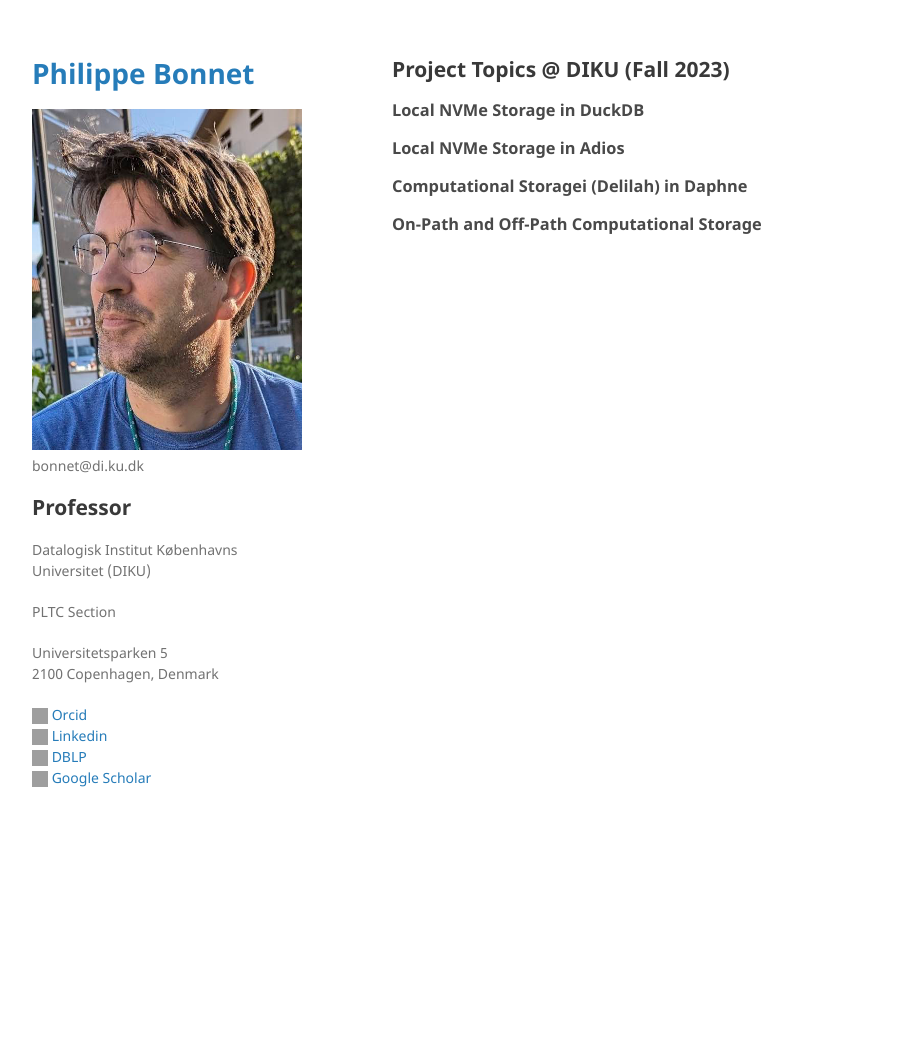
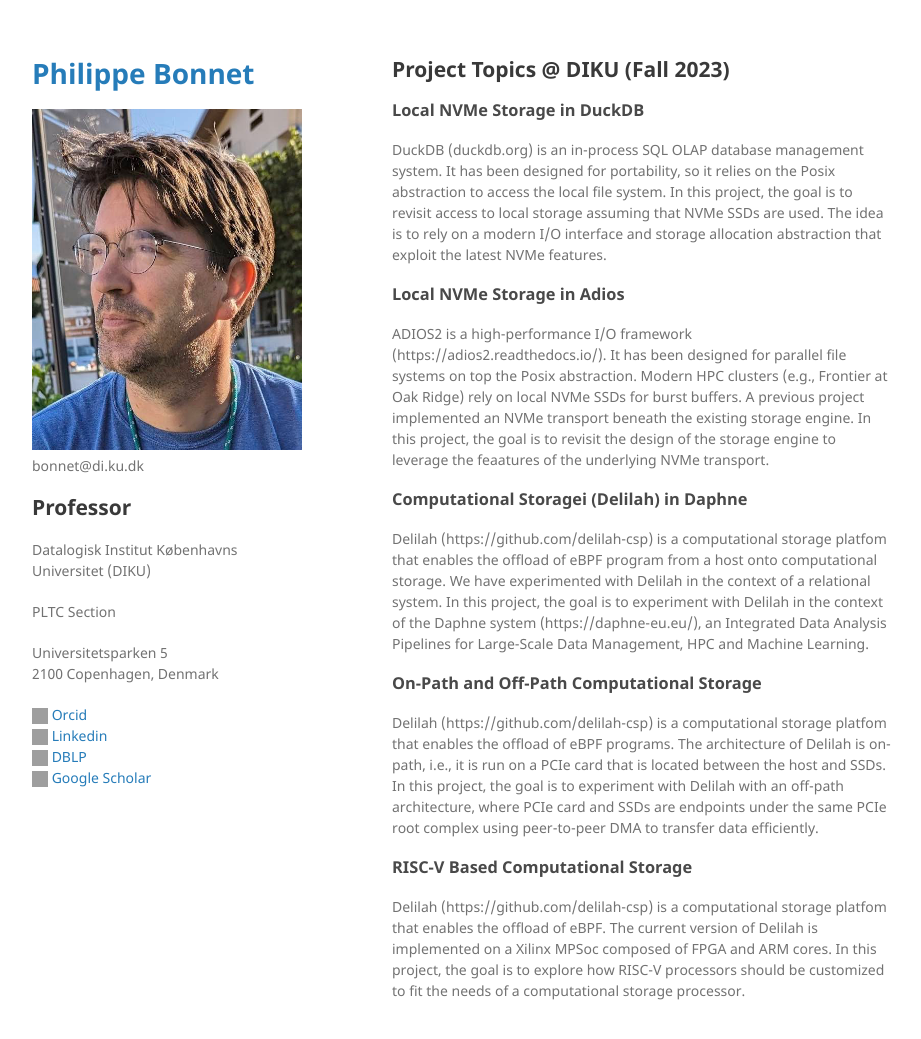
Before and after one commit to bonnet-p/bonnet-p.github.io, a Jekyll site: the page built from docs/projects.md, in a window 1280 px wide and 1071 px high. Shown: the top 1039 px of the window, without its empty margins (178-1099 px from the left). Built offline with Jekyll 4.4.1, drawn with Linux system fonts in a browser that asks for light colours; our own code applies the rules of GitHub Pages for plain Markdown files; grey boxes are pictures that could not be loaded.

Commit message:
Fixed Projects

```diff
--- a/docs/projects.md
+++ b/docs/projects.md
@@ -2,11 +2,40 @@
 
 ### Local NVMe Storage in DuckDB
 
+DuckDB (duckdb.org) is an in-process SQL OLAP database management system.
+It has been designed for portability, so it relies on the Posix abstraction to access
+the local file system. In this project, the goal is to revisit access to local storage
+assuming that NVMe SSDs are used. The idea is to rely on a modern I/O interface and
+storage allocation abstraction that exploit the latest NVMe features.
 
 ### Local NVMe Storage in Adios
 
+ADIOS2 is a high-performance I/O framework (https://adios2.readthedocs.io/).
+It has been designed for parallel file systems on top the Posix abstraction.
+Modern HPC clusters (e.g., Frontier at Oak Ridge) rely on local NVMe SSDs for burst buffers.
+A previous project implemented an NVMe transport beneath the existing storage engine.
+In this project, the goal is to revisit the design of the storage engine
+to leverage the feaatures of the underlying NVMe transport.
 
 ### Computational Storagei (Delilah) in Daphne
 
+Delilah (https://github.com/delilah-csp) is a computational storage platfom that enables the offload of eBPF
+program from a host onto computational storage. We have experimented with Delilah
+in the context of a relational system. In this project, the goal is to experiment
+with Delilah in the context of the Daphne system (https://daphne-eu.eu/),
+an Integrated Data Analysis Pipelines for Large-Scale Data Management, HPC and Machine Learning.
 
 ### On-Path and Off-Path Computational Storage
+
+Delilah (https://github.com/delilah-csp) is a computational storage platfom that enables the offload of eBPF
+programs. The architecture of Delilah is on-path, i.e., it is run on a PCIe card that is
+located between the host and SSDs. In this project, the goal is to experiment with Delilah
+with an off-path architecture, where PCIe card and SSDs are endpoints under the same PCIe root complex
+using peer-to-peer DMA to transfer data efficiently.
+
+### RISC-V Based Computational Storage
+
+Delilah (https://github.com/delilah-csp) is a computational storage platfom that enables the offload of eBPF.
+The current version of Delilah is implemented on a Xilinx MPSoc composed of FPGA and ARM cores.
+In this project, the goal is to explore how RISC-V processors should be customized to fit
+the needs of a computational storage processor.
```
